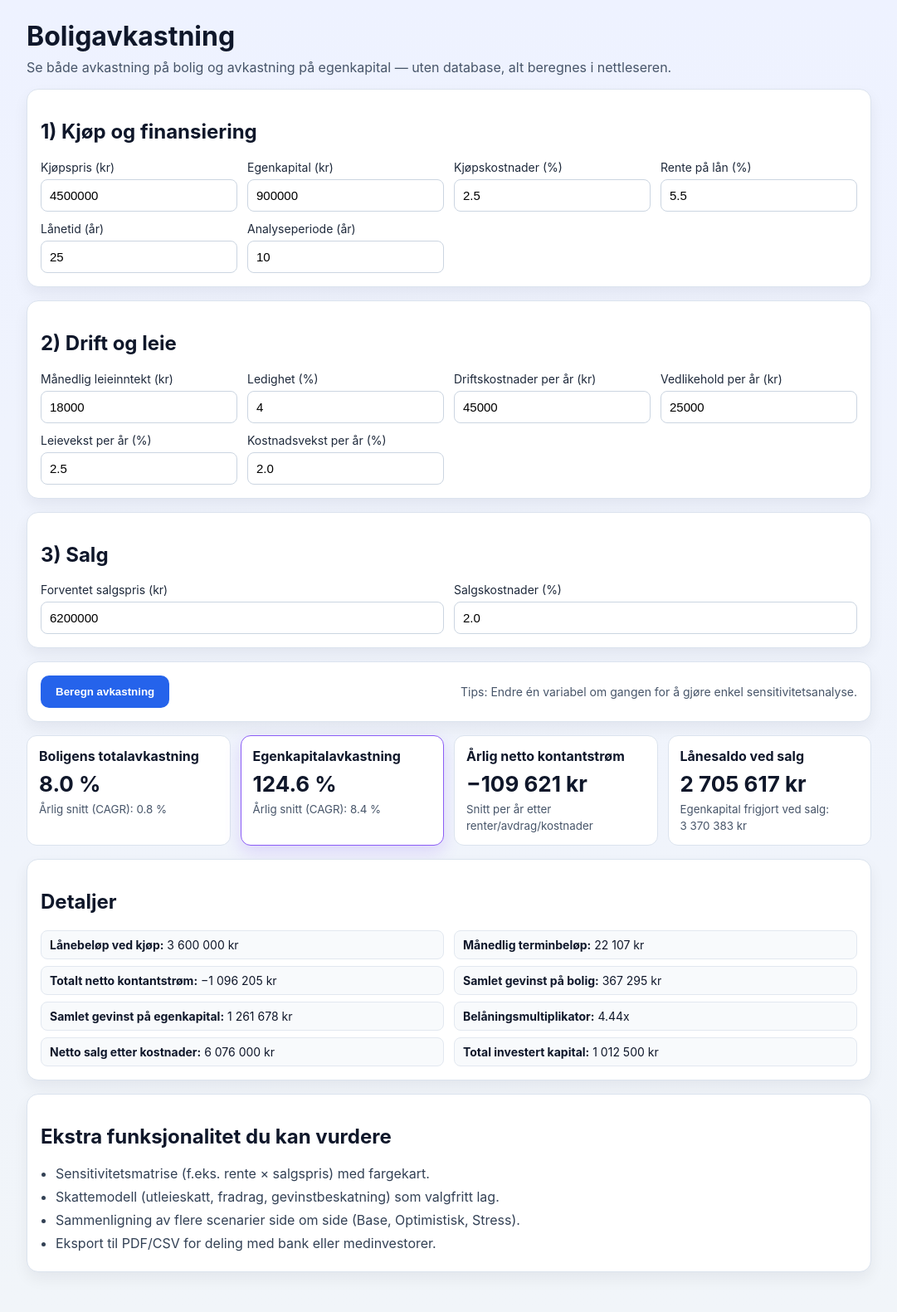
After one commit to RobinKopperud/web, a PHP site: page /boligavkastning/index.html in a window 1280 px wide. The commit adds this page. Shown: the whole page at 83% size, without its empty margins (99-1180 px from the left). Run offline with PHP 8.4, Linux system fonts and the light colour scheme.

Commit message:
Legg til boligavkastning-kalkulator uten database

```diff
--- /dev/null
+++ b/boligavkastning/index.html
@@ -0,0 +1,122 @@
+<!DOCTYPE html>
+<html lang="no">
+<head>
+  <meta charset="UTF-8">
+  <meta name="viewport" content="width=device-width, initial-scale=1.0">
+  <title>Boligavkastning – analyse av bolig og egenkapital</title>
+  <link rel="stylesheet" href="style.css">
+</head>
+<body>
+  <main class="app">
+    <header>
+      <h1>Boligavkastning</h1>
+      <p>Se både avkastning på bolig og avkastning på egenkapital — uten database, alt beregnes i nettleseren.</p>
+    </header>
+
+    <section class="card">
+      <h2>1) Kjøp og finansiering</h2>
+      <div class="grid">
+        <label>Kjøpspris (kr)
+          <input type="number" id="purchasePrice" value="4500000" min="0" step="10000">
+        </label>
+        <label>Egenkapital (kr)
+          <input type="number" id="equity" value="900000" min="0" step="10000">
+        </label>
+        <label>Kjøpskostnader (%)
+          <input type="number" id="buyCostPct" value="2.5" min="0" max="20" step="0.1">
+        </label>
+        <label>Rente på lån (%)
+          <input type="number" id="interestRate" value="5.5" min="0" max="25" step="0.1">
+        </label>
+        <label>Lånetid (år)
+          <input type="number" id="loanYears" value="25" min="1" max="40" step="1">
+        </label>
+        <label>Analyseperiode (år)
+          <input type="number" id="holdYears" value="10" min="1" max="40" step="1">
+        </label>
+      </div>
+    </section>
+
+    <section class="card">
+      <h2>2) Drift og leie</h2>
+      <div class="grid">
+        <label>Månedlig leieinntekt (kr)
+          <input type="number" id="monthlyRent" value="18000" min="0" step="500">
+        </label>
+        <label>Ledighet (%)
+          <input type="number" id="vacancyPct" value="4" min="0" max="100" step="0.1">
+        </label>
+        <label>Driftskostnader per år (kr)
+          <input type="number" id="opexYear" value="45000" min="0" step="1000">
+        </label>
+        <label>Vedlikehold per år (kr)
+          <input type="number" id="maintYear" value="25000" min="0" step="1000">
+        </label>
+        <label>Leievekst per år (%)
+          <input type="number" id="rentGrowthPct" value="2.5" min="-10" max="20" step="0.1">
+        </label>
+        <label>Kostnadsvekst per år (%)
+          <input type="number" id="costGrowthPct" value="2.0" min="-10" max="20" step="0.1">
+        </label>
+      </div>
+    </section>
+
+    <section class="card">
+      <h2>3) Salg</h2>
+      <div class="grid">
+        <label>Forventet salgspris (kr)
+          <input type="number" id="salePrice" value="6200000" min="0" step="10000">
+        </label>
+        <label>Salgskostnader (%)
+          <input type="number" id="sellCostPct" value="2.0" min="0" max="20" step="0.1">
+        </label>
+      </div>
+    </section>
+
+    <section class="card actions">
+      <button id="calculateBtn">Beregn avkastning</button>
+      <p class="note">Tips: Endre én variabel om gangen for å gjøre enkel sensitivitetsanalyse.</p>
+    </section>
+
+    <section class="results">
+      <article class="metric">
+        <h3>Boligens totalavkastning</h3>
+        <p id="propertyTotal" class="value">-</p>
+        <small id="propertyCagr">-</small>
+      </article>
+      <article class="metric highlight">
+        <h3>Egenkapitalavkastning</h3>
+        <p id="equityTotal" class="value">-</p>
+        <small id="equityCagr">-</small>
+      </article>
+      <article class="metric">
+        <h3>Årlig netto kontantstrøm</h3>
+        <p id="netCashFlow" class="value">-</p>
+        <small>Snitt per år etter renter/avdrag/kostnader</small>
+      </article>
+      <article class="metric">
+        <h3>Lånesaldo ved salg</h3>
+        <p id="loanBalance" class="value">-</p>
+        <small id="equityFromSale">-</small>
+      </article>
+    </section>
+
+    <section class="card" id="detailsCard">
+      <h2>Detaljer</h2>
+      <div id="details"></div>
+    </section>
+
+    <section class="card tips">
+      <h2>Ekstra funksjonalitet du kan vurdere</h2>
+      <ul>
+        <li>Sensitivitetsmatrise (f.eks. rente × salgspris) med fargekart.</li>
+        <li>Skattemodell (utleieskatt, fradrag, gevinstbeskatning) som valgfritt lag.</li>
+        <li>Sammenligning av flere scenarier side om side (Base, Optimistisk, Stress).</li>
+        <li>Eksport til PDF/CSV for deling med bank eller medinvestorer.</li>
+      </ul>
+    </section>
+  </main>
+
+  <script src="script.js"></script>
+</body>
+</html>
--- /dev/null
+++ b/boligavkastning/script.js
@@ -0,0 +1,114 @@
+const ids = [
+  'purchasePrice', 'equity', 'buyCostPct', 'interestRate', 'loanYears', 'holdYears',
+  'monthlyRent', 'vacancyPct', 'opexYear', 'maintYear', 'rentGrowthPct', 'costGrowthPct',
+  'salePrice', 'sellCostPct'
+];
+
+const fmtNok = (n) => new Intl.NumberFormat('nb-NO', { style: 'currency', currency: 'NOK', maximumFractionDigits: 0 }).format(n);
+const fmtPct = (n) => `${n.toFixed(1)} %`;
+
+function val(id) {
+  return Number(document.getElementById(id).value || 0);
+}
+
+function annuityPayment(principal, yearlyRate, years) {
+  if (principal <= 0 || years <= 0) return 0;
+  const monthlyRate = (yearlyRate / 100) / 12;
+  const periods = years * 12;
+  if (monthlyRate === 0) return principal / periods;
+  return principal * (monthlyRate / (1 - Math.pow(1 + monthlyRate, -periods)));
+}
+
+function remainingLoan(principal, yearlyRate, years, monthsPaid) {
+  const payment = annuityPayment(principal, yearlyRate, years);
+  let bal = principal;
+  const r = (yearlyRate / 100) / 12;
+
+  for (let i = 0; i < monthsPaid; i += 1) {
+    const interestPart = bal * r;
+    const principalPart = payment - interestPart;
+    bal = Math.max(0, bal - principalPart);
+  }
+  return bal;
+}
+
+function calculate() {
+  const purchasePrice = val('purchasePrice');
+  const equity = val('equity');
+  const buyCostPct = val('buyCostPct');
+  const interestRate = val('interestRate');
+  const loanYears = val('loanYears');
+  const holdYears = val('holdYears');
+  const monthlyRent = val('monthlyRent');
+  const vacancyPct = val('vacancyPct');
+  const opexYear = val('opexYear');
+  const maintYear = val('maintYear');
+  const rentGrowthPct = val('rentGrowthPct');
+  const costGrowthPct = val('costGrowthPct');
+  const salePrice = val('salePrice');
+  const sellCostPct = val('sellCostPct');
+
+  const buyCosts = purchasePrice * (buyCostPct / 100);
+  const investedCapital = equity + buyCosts;
+  const loanAmount = Math.max(0, purchasePrice - equity);
+  const monthlyDebtService = annuityPayment(loanAmount, interestRate, loanYears);
+  const yearlyDebtService = monthlyDebtService * 12;
+
+  let totalNetCashFlow = 0;
+  for (let year = 0; year < holdYears; year += 1) {
+    const rentFactor = Math.pow(1 + rentGrowthPct / 100, year);
+    const costFactor = Math.pow(1 + costGrowthPct / 100, year);
+    const grossRentYear = monthlyRent * 12 * rentFactor;
+    const effectiveRentYear = grossRentYear * (1 - vacancyPct / 100);
+    const costsYear = (opexYear + maintYear) * costFactor;
+    const netYear = effectiveRentYear - costsYear - yearlyDebtService;
+    totalNetCashFlow += netYear;
+  }
+
+  const monthsHeld = holdYears * 12;
+  const loanBalanceAtSale = remainingLoan(loanAmount, interestRate, loanYears, monthsHeld);
+  const saleCosts = salePrice * (sellCostPct / 100);
+  const equityFromSale = salePrice - saleCosts - loanBalanceAtSale;
+
+  const totalPropertyProfit = (salePrice - saleCosts) - (purchasePrice + buyCosts) + totalNetCashFlow;
+  const propertyTotalReturnPct = purchasePrice > 0 ? (totalPropertyProfit / (purchasePrice + buyCosts)) * 100 : 0;
+
+  const totalEquityProfit = equityFromSale + totalNetCashFlow - investedCapital;
+  const equityTotalReturnPct = investedCapital > 0 ? (totalEquityProfit / investedCapital) * 100 : 0;
+
+  const propertyCagr = holdYears > 0 ? (Math.pow((1 + propertyTotalReturnPct / 100), (1 / holdYears)) - 1) * 100 : 0;
+  const equityCagr = holdYears > 0 ? (Math.pow((1 + equityTotalReturnPct / 100), (1 / holdYears)) - 1) * 100 : 0;
+  const avgNetCashFlow = holdYears > 0 ? totalNetCashFlow / holdYears : 0;
+
+  document.getElementById('propertyTotal').textContent = fmtPct(propertyTotalReturnPct);
+  document.getElementById('propertyCagr').textContent = `Årlig snitt (CAGR): ${fmtPct(propertyCagr)}`;
+
+  document.getElementById('equityTotal').textContent = fmtPct(equityTotalReturnPct);
+  document.getElementById('equityCagr').textContent = `Årlig snitt (CAGR): ${fmtPct(equityCagr)}`;
+
+  document.getElementById('netCashFlow').textContent = fmtNok(avgNetCashFlow);
+  document.getElementById('loanBalance').textContent = fmtNok(loanBalanceAtSale);
+  document.getElementById('equityFromSale').textContent = `Egenkapital frigjort ved salg: ${fmtNok(equityFromSale)}`;
+
+  const leverage = investedCapital > 0 ? purchasePrice / investedCapital : 0;
+  const detailRows = [
+    ['Lånebeløp ved kjøp', fmtNok(loanAmount)],
+    ['Månedlig terminbeløp', fmtNok(monthlyDebtService)],
+    ['Totalt netto kontantstrøm', fmtNok(totalNetCashFlow)],
+    ['Samlet gevinst på bolig', fmtNok(totalPropertyProfit)],
+    ['Samlet gevinst på egenkapital', fmtNok(totalEquityProfit)],
+    ['Belåningsmultiplikator', `${leverage.toFixed(2)}x`],
+    ['Netto salg etter kostnader', fmtNok(salePrice - saleCosts)],
+    ['Total investert kapital', fmtNok(investedCapital)]
+  ];
+
+  const detailRoot = document.getElementById('details');
+  detailRoot.innerHTML = detailRows.map(([k, v]) => `<div><strong>${k}:</strong> ${v}</div>`).join('');
+}
+
+for (const id of ids) {
+  document.getElementById(id).addEventListener('input', calculate);
+}
+document.getElementById('calculateBtn').addEventListener('click', calculate);
+
+calculate();
--- /dev/null
+++ b/boligavkastning/style.css
@@ -0,0 +1,121 @@
+:root {
+  --bg: #f1f5f9;
+  --card: #ffffff;
+  --text: #0f172a;
+  --muted: #475569;
+  --primary: #2563eb;
+  --accent: #0f766e;
+  --border: #dbe3ee;
+}
+
+* { box-sizing: border-box; }
+
+body {
+  margin: 0;
+  font-family: Inter, Segoe UI, Arial, sans-serif;
+  background: linear-gradient(180deg, #eef2ff, var(--bg));
+  color: var(--text);
+}
+
+.app {
+  max-width: 1050px;
+  margin: 0 auto;
+  padding: 24px 16px 48px;
+  display: grid;
+  gap: 16px;
+}
+
+header h1 { margin: 0 0 8px; }
+header p { margin: 0; color: var(--muted); }
+
+.card {
+  background: var(--card);
+  border: 1px solid var(--border);
+  border-radius: 14px;
+  padding: 16px;
+  box-shadow: 0 8px 18px rgba(15, 23, 42, 0.06);
+}
+
+.grid {
+  display: grid;
+  grid-template-columns: repeat(auto-fit, minmax(230px, 1fr));
+  gap: 12px;
+}
+
+label {
+  font-size: 14px;
+  color: #1e293b;
+  display: grid;
+  gap: 6px;
+}
+
+input {
+  width: 100%;
+  border: 1px solid #cbd5e1;
+  border-radius: 8px;
+  padding: 10px;
+  font-size: 15px;
+}
+
+.actions {
+  display: flex;
+  flex-wrap: wrap;
+  align-items: center;
+  justify-content: space-between;
+  gap: 12px;
+}
+
+button {
+  border: none;
+  border-radius: 10px;
+  background: var(--primary);
+  color: white;
+  font-weight: 600;
+  padding: 12px 18px;
+  cursor: pointer;
+}
+
+.note { margin: 0; color: var(--muted); font-size: 14px; }
+
+.results {
+  display: grid;
+  grid-template-columns: repeat(auto-fit, minmax(220px, 1fr));
+  gap: 12px;
+}
+
+.metric {
+  background: #fff;
+  border: 1px solid var(--border);
+  border-radius: 12px;
+  padding: 14px;
+}
+
+.metric.highlight {
+  border-color: #8b5cf6;
+  box-shadow: 0 8px 20px rgba(139, 92, 246, 0.2);
+}
+
+.metric h3 { margin: 0 0 8px; font-size: 16px; }
+.value { margin: 0 0 4px; font-size: 26px; font-weight: 700; }
+.metric small { color: var(--muted); }
+
+#details {
+  display: grid;
+  grid-template-columns: 1fr 1fr;
+  gap: 8px 12px;
+}
+
+#details div {
+  background: #f8fafc;
+  border: 1px solid #e2e8f0;
+  border-radius: 8px;
+  padding: 8px 10px;
+  font-size: 14px;
+}
+
+.tips ul { margin: 0; padding-left: 18px; }
+.tips li { margin-bottom: 8px; color: #334155; }
+
+@media (max-width: 700px) {
+  #details { grid-template-columns: 1fr; }
+}
--- a/indexlink.php
+++ b/indexlink.php
@@ -101,6 +101,12 @@
         <p>Last opp tilbuds-PDF-er og sammenlign priser mellom to butikker.</p>
         <a href="prissammenligning/index.php" aria-label="Gå til prissammenligning"></a>
       </div>
+      <div class="card">
+        <div class="tag" style="color:#0f766e;">🏠 Analyse</div>
+        <h2>Boligavkastning</h2>
+        <p>Analyser avkastning på bolig og egenkapital direkte i nettleseren.</p>
+        <a href="boligavkastning/index.html" aria-label="Gå til boligavkastning"></a>
+      </div>
     </div>
   </div>
 </body>
```
